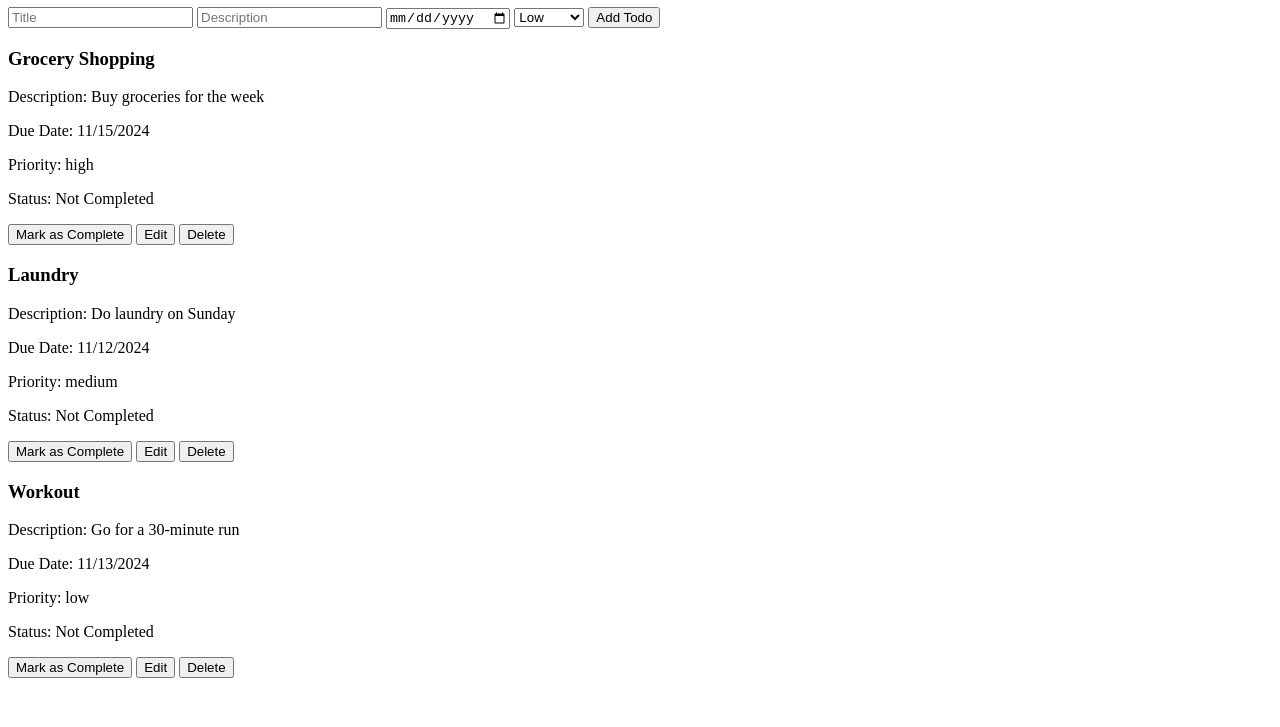
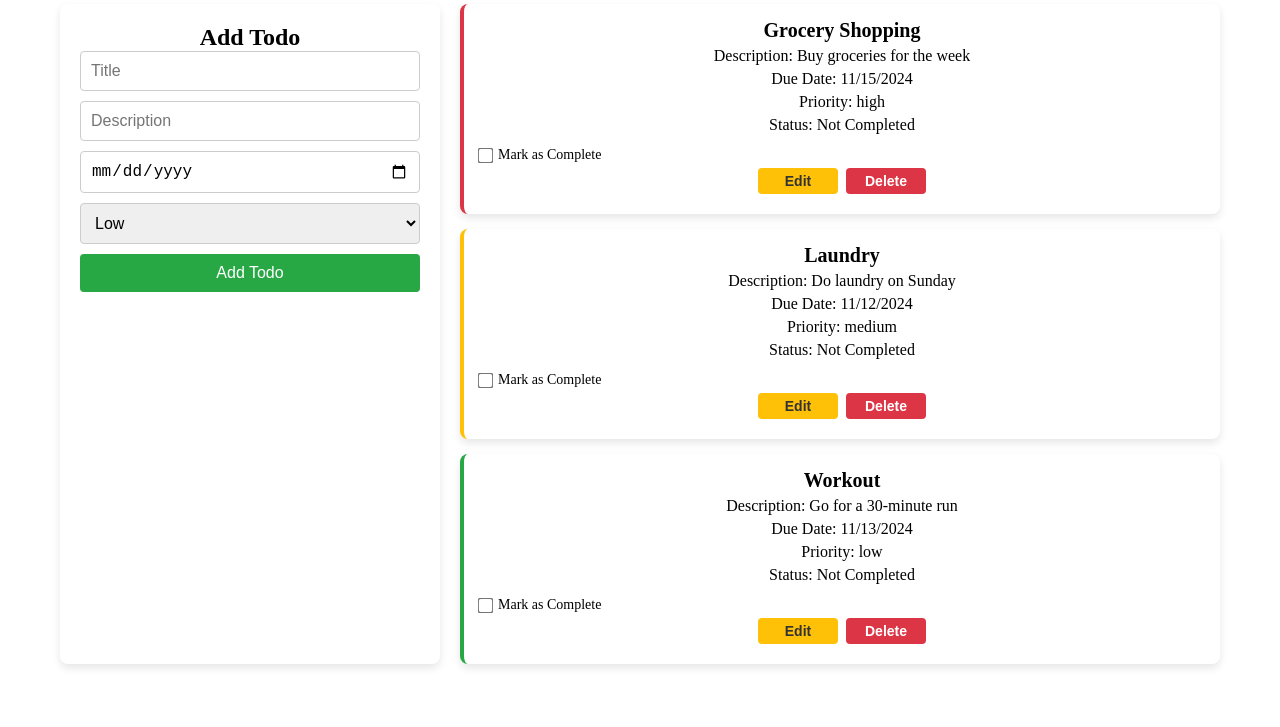
Before and after one commit to Steveaub/todo-list-project, a website built with webpack: page index.html in a window 1280 px wide. Shown: the part 73-800 px from the top of the page. Built offline with nearby package versions, Linux system fonts and the light colour scheme.

Commit message:
Improve UI styling for readability and contrast
- Updated body background color to a soft light gray for reduced
  starkness.
- Added a card-like appearance to the main container with shadow and
  padding.
- Styled todo items with rounded corners, shadow, and priority-based
  left border colors.
- Grouped action buttons for each todo item and improved alignment.
- Enhanced button and checkbox styling for a cleaner, more cohesive look.

```diff
--- a/index.html
+++ b/index.html
@@ -7,10 +7,13 @@
   <link rel="stylesheet" href="style.css">
 </head>
 <body>
+  <div class="container">
     <h1>Todo List</h1>
 
-  <!-- Todo Form -->
-  <div id="todo-form">
+    <div class="grid-layout">
+      <!-- Todo Form on the Left -->
+      <div id="todo-form" class="card form-section">
+        <h2>Add Todo</h2>
         <input type="text" id="title" placeholder="Title">
         <input type="text" id="description" placeholder="Description">
         <input type="date" id="dueDate">
@@ -22,8 +25,10 @@
         <button id="add-todo-btn">Add Todo</button>
       </div>
 
-  <!-- Todo List -->
-  <div id="app"></div>
+      <!-- Todo List on the Right -->
+      <div id="app" class="todo-list"></div>
+    </div>
+  </div>
 
   <script src="dist/main.js"></script>
 </body>
--- a/script.js
+++ b/script.js
@@ -16,21 +16,54 @@ function createTodo(title, description, dueDate, priority) {
     };
 }
 
-// Array to store all todos, initialized with permanent examples
+
+// Permanent example todos
 const todos = [
     createTodo("Grocery Shopping", "Buy groceries for the week", "2024-11-15", "high"),
     createTodo("Laundry", "Do laundry on Sunday", "2024-11-12", "medium"),
     createTodo("Workout", "Go for a 30-minute run", "2024-11-13", "low")
 ];
 
+// Function to save todos to localStorage
+function saveTodos() {
+    localStorage.setItem("todos", JSON.stringify(todos));
+}
+
+// Function to load todos from localStorage
+function loadTodos() {
+    const savedTodos = localStorage.getItem("todos");
+    if (savedTodos) {
+        const parsedTodos = JSON.parse(savedTodos);
+        parsedTodos.forEach(todo => {
+            todos.push(createTodo(
+                todo.title,
+                todo.description,
+                todo.dueDate,
+                todo.priority
+            ));
+            if (todo.completed) {
+                todos[todos.length - 1].completed = true; // Restore completed status
+            }
+        });
+    }
+}
+// Function to toggle the "completed" status of a todo
+function toggleTodoStatus(index) {
+    todos[index].toggleComplete(); // Toggle the completion status
+    renderTodos(); // Re-render to update the status on the page
+    saveTodos(); // Save to localStorage
+}
+
 // Function to add a new todo to the array
 function addTodo(title, description, dueDate, priority) {
     const newTodo = createTodo(title, description, dueDate, priority);
     todos.push(newTodo);
     console.log(todos); // Check the updated array
+    saveTodos(); // Save to localStorage
 }
 
-// Function to display all todos on the page
+
+
 function renderTodos() {
     const appDiv = document.getElementById("app");
     appDiv.innerHTML = ""; // Clear only the todo items
@@ -38,37 +71,54 @@ function renderTodos() {
     todos.forEach((todo, index) => {
         const todoItem = document.createElement("div");
         todoItem.classList.add("todo-item");
+        todoItem.setAttribute("data-priority", todo.priority); // Add priority for styling
 
         // Format the due date
-        const formattedDate = format(new Date(todo.dueDate), 'MM/dd/yyyy');
+        let formattedDate;
+        if (todo.dueDate) {
+            try {
+                formattedDate = format(new Date(todo.dueDate), 'MM/dd/yyyy');
+            } catch (error) {
+                console.error("Invalid date:", error);
+                formattedDate = "No Due Date";
+            }
+        } else {
+            formattedDate = "No Due Date";
+        }
 
+        // Todo item content with checkbox for completion
         todoItem.innerHTML = `
           <h3>${todo.title}</h3>
           <p>Description: ${todo.description}</p>
           <p>Due Date: ${formattedDate}</p>
           <p>Priority: ${todo.priority}</p>
           <p>Status: ${todo.completed ? "Completed" : "Not Completed"}</p>
-          <button class="toggle-status-btn" data-index="${index}">
-            ${todo.completed ? "Mark as Incomplete" : "Mark as Complete"}
-          </button>
-          <button class="edit-btn" data-index="${index}">Edit</button>
-          <button class="delete-btn" data-index="${index}">Delete</button>
+
+          <!-- Checkbox for completion status -->
+          <label>
+            <input type="checkbox" class="complete-checkbox" data-index="${index}" ${todo.completed ? "checked" : ""}>
+            Mark as Complete
+          </label>
+
+          <!-- Button Group for Edit and Delete -->
+          <div class="button-group">
+            <button class="edit-btn" data-index="${index}">Edit</button>
+            <button class="delete-btn" data-index="${index}">Delete</button>
+          </div>
         `;
 
         appDiv.appendChild(todoItem);
     });
 }
 
-// Function to toggle the "completed" status of a todo
-function toggleTodoStatus(index) {
-    todos[index].toggleComplete(); // Toggle the completion status
-    renderTodos(); // Re-render to update the status on the page
-}
+
+
 
 // Function to delete a todo
 function deleteTodo(index) {
     todos.splice(index, 1); // Remove the todo at the specified index
     renderTodos(); // Re-render the list
+    saveTodos(); // Save to localStorage
 }
 
 // Function to edit a todo
@@ -100,6 +150,7 @@ function addTodoFromForm() {
     }
 
     renderTodos(); // Render the updated list
+    saveTodos(); // Save to localStorage
 
     // Clear form inputs
     document.getElementById("title").value = "";
@@ -110,22 +161,26 @@ function addTodoFromForm() {
 
 // Set up event listeners once the DOM is loaded
 document.addEventListener("DOMContentLoaded", () => {
-    // Render initial todos
-    renderTodos();
+    loadTodos(); // Load todos from localStorage
+    renderTodos(); // Render loaded todos
 
-    // Add event listener for the "Add Todo" button
     const addButton = document.getElementById("add-todo-btn");
     addButton.addEventListener("click", addTodoFromForm);
 
-    // Event delegation for delete, edit, and toggle status buttons
     document.getElementById("app").addEventListener("click", (event) => {
         const index = event.target.getAttribute("data-index");
         if (event.target.classList.contains("delete-btn")) {
-            deleteTodo(parseInt(index)); // Call deleteTodo when a delete button is clicked
-        } else if (event.target.classList.contains("toggle-status-btn")) {
-            toggleTodoStatus(parseInt(index)); // Call toggleTodoStatus when a toggle button is clicked
+            deleteTodo(parseInt(index));
         } else if (event.target.classList.contains("edit-btn")) {
-            editTodo(parseInt(index)); // Call editTodo when an edit button is clicked
+            editTodo(parseInt(index));
+        }
+    });
+
+    // Listen for checkbox changes
+    document.getElementById("app").addEventListener("change", (event) => {
+        if (event.target.classList.contains("complete-checkbox")) {
+            const index = parseInt(event.target.getAttribute("data-index"));
+            toggleTodoStatus(index);
         }
     });
 });
--- a/style.css
+++ b/style.css
@@ -0,0 +1,197 @@
+/* Basic Reset */
+* {
+    margin: 0;
+    padding: 0;
+    box-sizing: border-box;
+}
+
+/* Main Container */
+.container {
+    max-width: 1200px;
+    margin: 0 auto;
+    padding: 20px;
+    text-align: center;
+}
+
+h1 {
+    font-size: 32px;
+    margin-bottom: 20px;
+}
+
+/* Grid Layout for Form and Todo List */
+.grid-layout {
+    display: grid;
+    grid-template-columns: 1fr 2fr; /* Form takes 1/3, Todo List takes 2/3 */
+    gap: 20px;
+}
+
+/* Form Section */
+.form-section {
+    background-color: #fff;
+    padding: 20px;
+    border-radius: 8px;
+    box-shadow: 0 4px 8px rgba(0, 0, 0, 0.1);
+}
+
+#todo-form input,
+#todo-form select,
+#todo-form button {
+    width: 100%;
+    margin-bottom: 10px;
+    padding: 10px;
+    font-size: 16px;
+    border-radius: 4px;
+    border: 1px solid #ccc;
+}
+
+#todo-form button {
+    background-color: #28a745;
+    color: #fff;
+    cursor: pointer;
+    transition: background-color 0.3s;
+}
+
+#todo-form button:hover {
+    background-color: #218838;
+}
+
+/* Todo List Section */
+.todo-list {
+    display: flex;
+    flex-direction: column;
+    gap: 15px;
+}
+
+/* Todo Item Card */
+.todo-item {
+    background-color: #fff;
+    padding: 15px;
+    border-radius: 8px;
+    box-shadow: 0 4px 8px rgba(0, 0, 0, 0.1);
+    display: flex;
+    flex-direction: column;
+}
+
+.todo-item h3 {
+    font-size: 20px;
+    margin-bottom: 5px;
+}
+
+.todo-item p {
+    margin-bottom: 5px;
+}
+
+/* Button Styles */
+button.toggle-status-btn {
+    background-color: #007bff;
+    color: #fff;
+    padding: 8px;
+    border-radius: 4px;
+    margin-top: 10px;
+    cursor: pointer;
+    transition: background-color 0.3s;
+}
+
+button.toggle-status-btn:hover {
+    background-color: #0056b3;
+}
+
+button.edit-btn {
+    background-color: #ffc107;
+    color: #333;
+    padding: 8px;
+    border-radius: 4px;
+    margin-top: 10px;
+    cursor: pointer;
+    transition: background-color 0.3s;
+}
+
+button.edit-btn:hover {
+    background-color: #e0a800;
+}
+
+button.delete-btn {
+    background-color: #dc3545;
+    color: #fff;
+    padding: 8px;
+    border-radius: 4px;
+    margin-top: 10px;
+    cursor: pointer;
+    transition: background-color 0.3s;
+}
+
+button.delete-btn:hover {
+    background-color: #c82333;
+}
+
+/* Priority Borders */
+.todo-item[data-priority="high"] {
+    border-left: 4px solid #dc3545;
+}
+
+.todo-item[data-priority="medium"] {
+    border-left: 4px solid #ffc107;
+}
+
+.todo-item[data-priority="low"] {
+    border-left: 4px solid #28a745;
+}
+/* Form Button Styles */
+#todo-form button {
+    background-color: #28a745;
+    color: #fff;
+    padding: 10px;
+    font-size: 16px;
+    border-radius: 4px;
+    border: none;
+    cursor: pointer;
+    transition: background-color 0.3s;
+}
+
+#todo-form button:hover {
+    background-color: #218838;
+}
+
+/* Buttons inside Todo Item */
+.todo-item button {
+    width: 80px;
+    padding: 5px;
+    margin: 5px 2px;
+    font-size: 14px;
+    font-weight: bold;
+    border-radius: 4px;
+    cursor: pointer;
+    border: none;
+    transition: background-color 0.3s;
+}
+
+.edit-btn {
+    background-color: #ffc107;
+    color: #333;
+}
+
+.edit-btn:hover {
+    background-color: #e0a800;
+}
+
+.delete-btn {
+    background-color: #dc3545;
+    color: #fff;
+}
+
+.delete-btn:hover {
+    background-color: #c82333;
+}
+
+/* Checkbox Label Styling */
+.todo-item label {
+    display: flex;
+    align-items: center;
+    font-size: 14px;
+    margin-top: 8px;
+}
+
+.todo-item input[type="checkbox"] {
+    margin-right: 6px;
+    transform: scale(1.2); /* Increase checkbox size for better visibility */
+}
```
Also changed, not shown: dist/main.js. Lines whose indentation alone changed are shown as unchanged.
